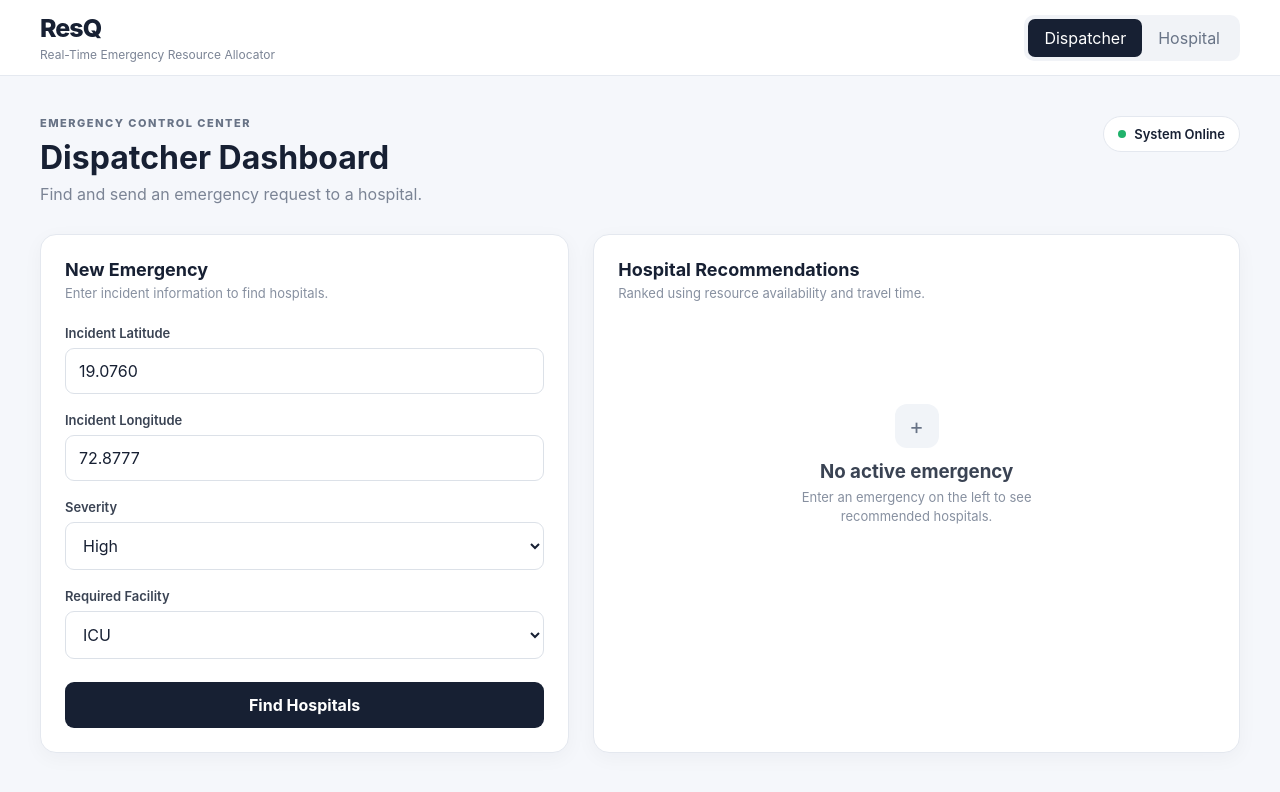
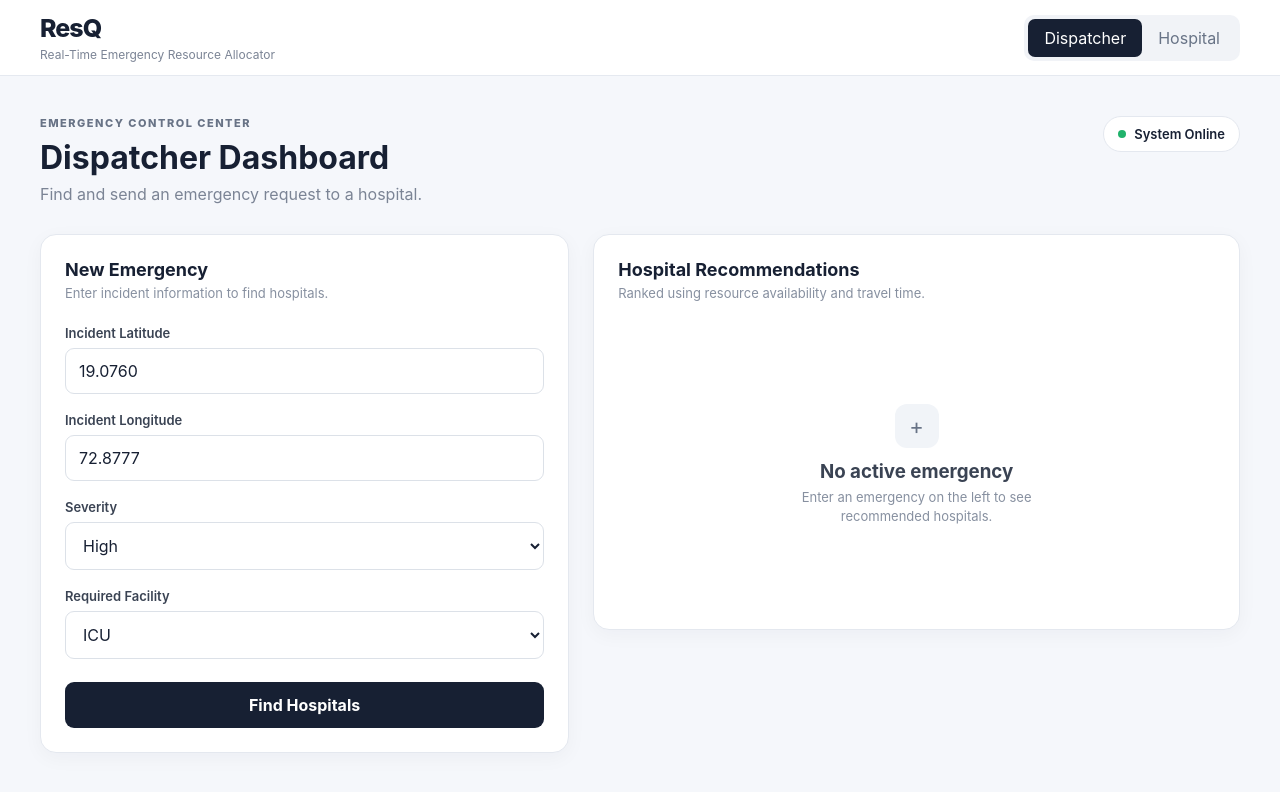
Before and after one commit to Farhan-2007/HLTH-02-Emergency-Resource-Allocator, a React app in the folder frontend/: page / in a window 1280 px wide. Shown: the top 792 px of the page. Built offline with nearby package versions, Linux system fonts and the light colour scheme; the HTML template or start-up script is replaced by a standard one.

Commit message:
Initial changes

```diff
--- a/frontend/src/index.css
+++ b/frontend/src/index.css
@@ -63,7 +63,7 @@ select {
 }
 
 .dashboard {
-  max-width: 1400px;
+  max-width: 1600px;
   margin: auto;
   padding: 40px;
 }
@@ -115,6 +115,7 @@ select {
   display: grid;
   grid-template-columns: 0.9fr 1.1fr;
   gap: 24px;
+  align-items : start;
 }
 
 .panel {
@@ -293,7 +294,7 @@ select {
 .hospital-card {
   border: 1px solid #e1e5ec;
   border-radius: 12px;
-  padding: 18px;
+  padding: 14px 18px;
   background: #ffffff;
 }
 
@@ -459,8 +460,8 @@ select {
 
 .ranking-reason {
   border-top: 1px solid #edf0f4;
-  margin-top: 14px;
-  padding-top: 12px;
+  margin-top: 10px;
+  padding-top: 10px;
 }
 
 .ranking-reason span {
```
